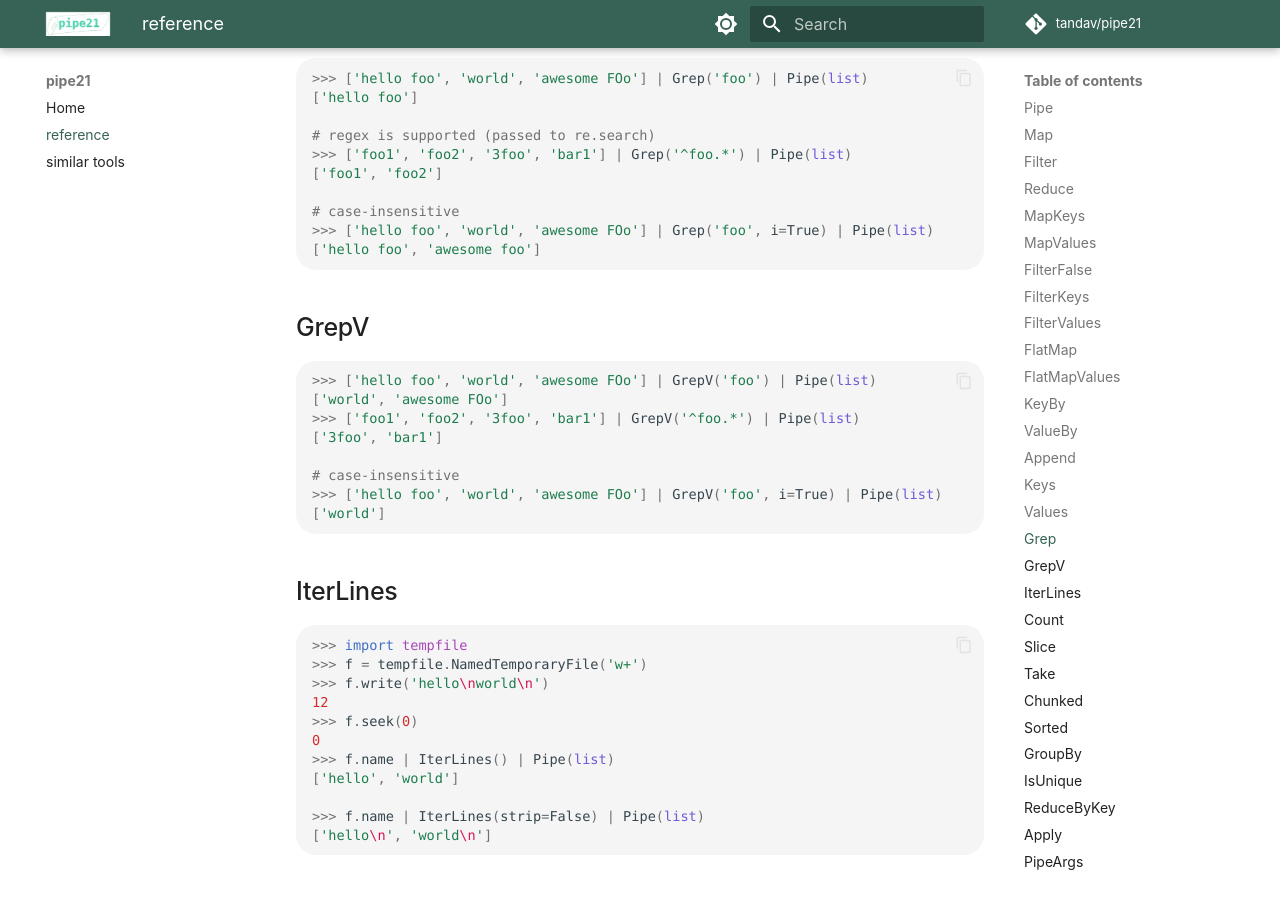
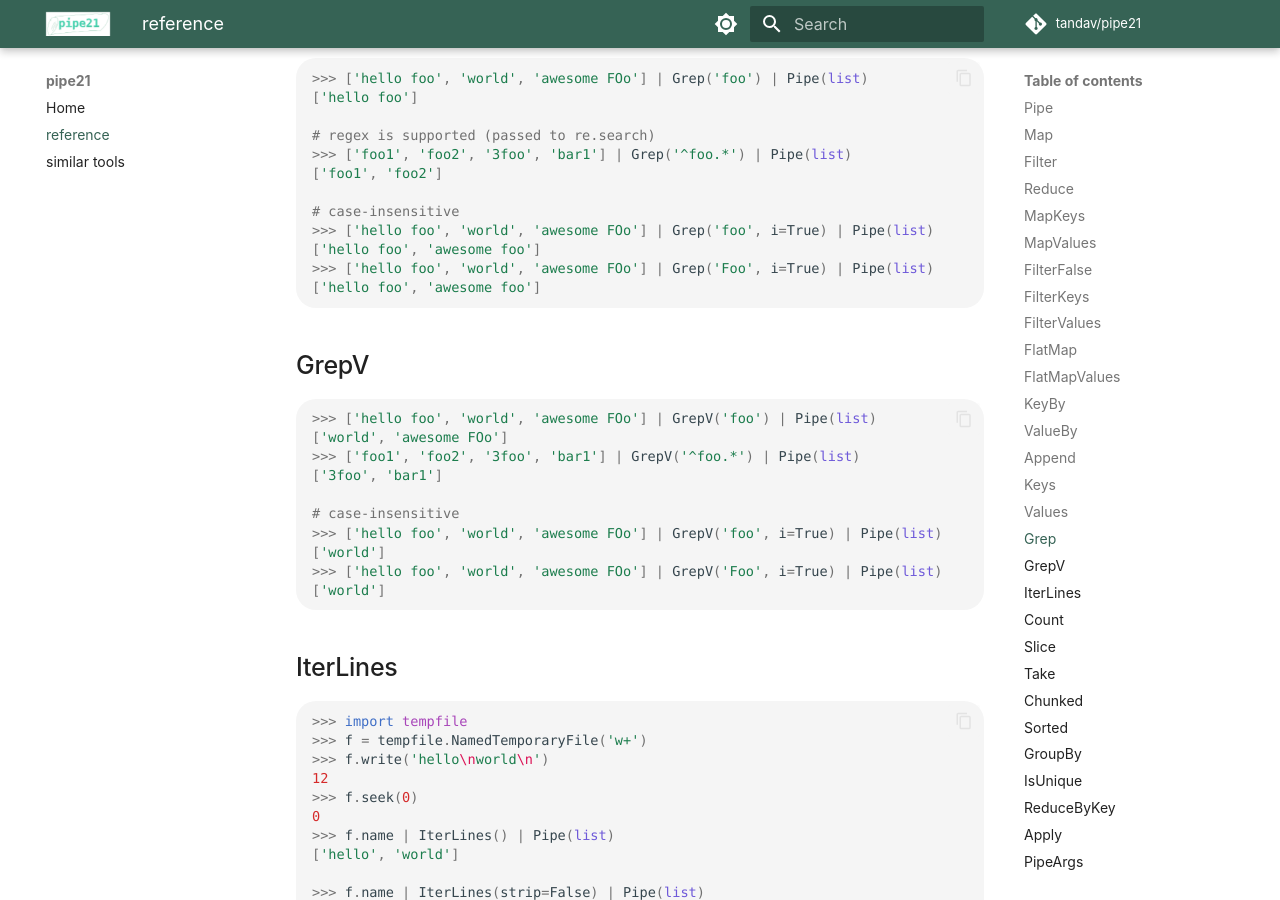
Before and after one commit to tandav/pipe21, an MkDocs documentation site: the page built from docs/reference.md, in a window 1280 px wide and 900 px high, scrolled down 3968 px. Built offline with MkDocs 1.6.1 and Material for MkDocs 9.7.7, drawn with Linux system fonts in a browser that asks for light colours; comment, search, counter and statistics services are not loaded.

Commit message:
.lower() query as well as matched string for Grep('Foo', i=True). It should match ['foo', 'Foo'] #38

````diff
--- a/docs/reference.md
+++ b/docs/reference.md
@@ -211,6 +211,8 @@
 # case-insensitive
 >>> ['hello foo', 'world', 'awesome FOo'] | Grep('foo', i=True) | Pipe(list)
 ['hello foo', 'awesome foo']
+>>> ['hello foo', 'world', 'awesome FOo'] | Grep('Foo', i=True) | Pipe(list)
+['hello foo', 'awesome foo']
 
 ```
 
@@ -224,6 +226,8 @@
 
 # case-insensitive
 >>> ['hello foo', 'world', 'awesome FOo'] | GrepV('foo', i=True) | Pipe(list)
+['world']
+>>> ['hello foo', 'world', 'awesome FOo'] | GrepV('Foo', i=True) | Pipe(list)
 ['world']
 
 ```
--- a/pipe21.py
+++ b/pipe21.py
@@ -29,8 +29,8 @@
 class Append       (B): __ror__ = lambda self, it: it | Map(lambda x: (*x, self.f(x)))
 class Keys         (B): __ror__ = lambda self, it: it | Map(lambda kv: kv[0])
 class Values       (B): __ror__ = lambda self, it: it | Map(lambda kv: kv[1])
-class Grep         (B): __ror__ = lambda self, it: it | MapSwitch([(lambda x: self.kw.get('i', False), str.lower)]) | Filter(lambda x: re.search(self.f, x))
-class GrepV        (B): __ror__ = lambda self, it: it | MapSwitch([(lambda x: self.kw.get('i', False), str.lower)]) | FilterFalse(lambda x: re.search(self.f, x))
+class Grep         (B): __ror__ = lambda self, it: it | MapSwitch([(lambda x: self.kw.setdefault('i', False), str.lower)]) | Filter(lambda x: re.search(self.f.lower() if self.kw['i'] else self.f, x))
+class GrepV        (B): __ror__ = lambda self, it: it | MapSwitch([(lambda x: self.kw.setdefault('i', False), str.lower)]) | FilterFalse(lambda x: re.search(self.f.lower() if self.kw['i'] else self.f, x))
 class IterLines    (B): __ror__ = lambda self, p: p | Pipe(open) | Pipe(lambda t: t | Map(str.strip) if self.kw.get('strip', True) else t)
 class Count        (B): __ror__ = lambda self, it: sum(1 for _ in it)
 class Slice        (B): __ror__ = lambda self, it: itertools.islice(it, self.f, *self.args)
````
Also changed, not shown: 1 other file.
